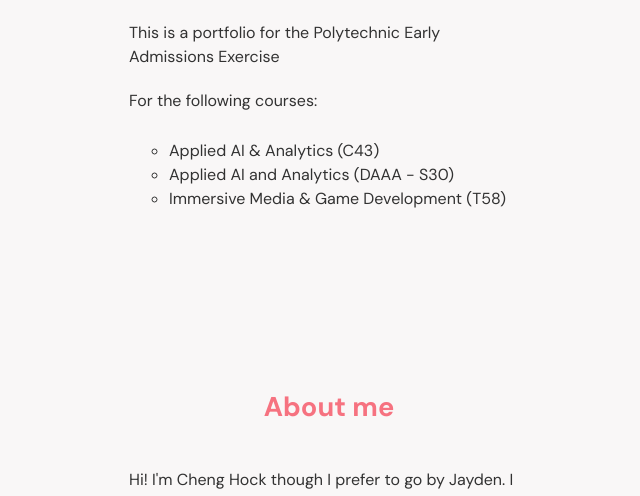
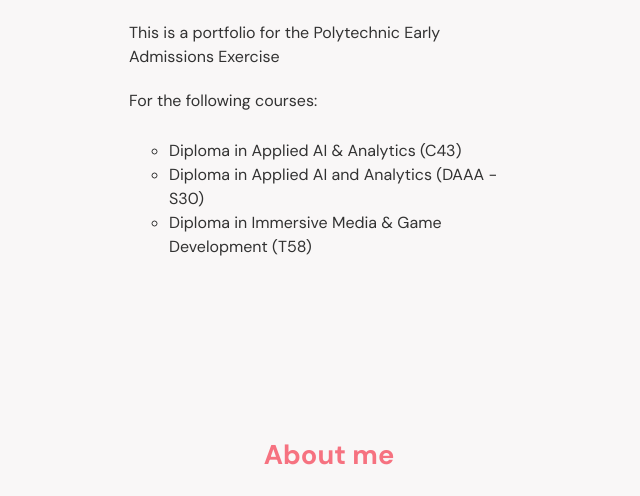
Before and after one commit to ballgoesvroomvroom/Nweter, a website: page public/html/views/home.html in a window 1280 px wide. Shown: the part 247-743 px from the top of the page, without its empty margins (311-951 px from the left). Drawn offline with nearby package versions, Linux system fonts and the light colour scheme; files that its build step writes are made by us from their sources; files whose address does not match are found by name.

Commit message:
content add

```diff
--- a/public/content/all.txt
+++ b/public/content/all.txt
@@ -309,5 +309,5 @@ Heart <3
 <section id="" class="articleSection">
 	<p id="" class="">Moving on, I've started dabbling with Python. I started off with interacting with Discord's API through a Python wrapper. Since I was using Discord as my main medium of communication between fellow game developers that I had met on the Roblox platform, I was naturally enticed to create something on the Discord platform as well.</p>
 	<p id="" class="">It was a rough start since I was barely adapting to the changes in the syntax, not to mention the multitude of nuances of behavior I had to discover.</p>
-	<p id="" class="">But now, I am both confident and fluent in Python, writing up quick functions to compute or proof something, or even coming up with full flexed programs to use it as an external utility tool.</p>
+	<p id="" class="">Now, I am both confident and fluent in Python, writing up quick functions to compute or proof something, or even coming up with full flexed programs to use it as an external utility tool.</p>
 </section>
--- a/public/html/views/home.html
+++ b/public/html/views/home.html
@@ -28,9 +28,9 @@
 					<p>This is a portfolio for the Polytechnic Early Admissions Exercise</p>
 					<p>For the following courses:</p>
 					<ul>
-						<li>Applied AI & Analytics (C43)</li>
-						<li>Applied AI and Analytics (DAAA - S30)</li>
-						<li>Immersive Media & Game Development (T58)</li>
+						<li>Diploma in Applied AI & Analytics (C43)</li>
+						<li>Diploma in Applied AI and Analytics (DAAA - S30)</li>
+						<li>Diploma in Immersive Media & Game Development (T58)</li>
 					</ul>
 				</section>
 				<section id="aboutme" class="sections">
```
